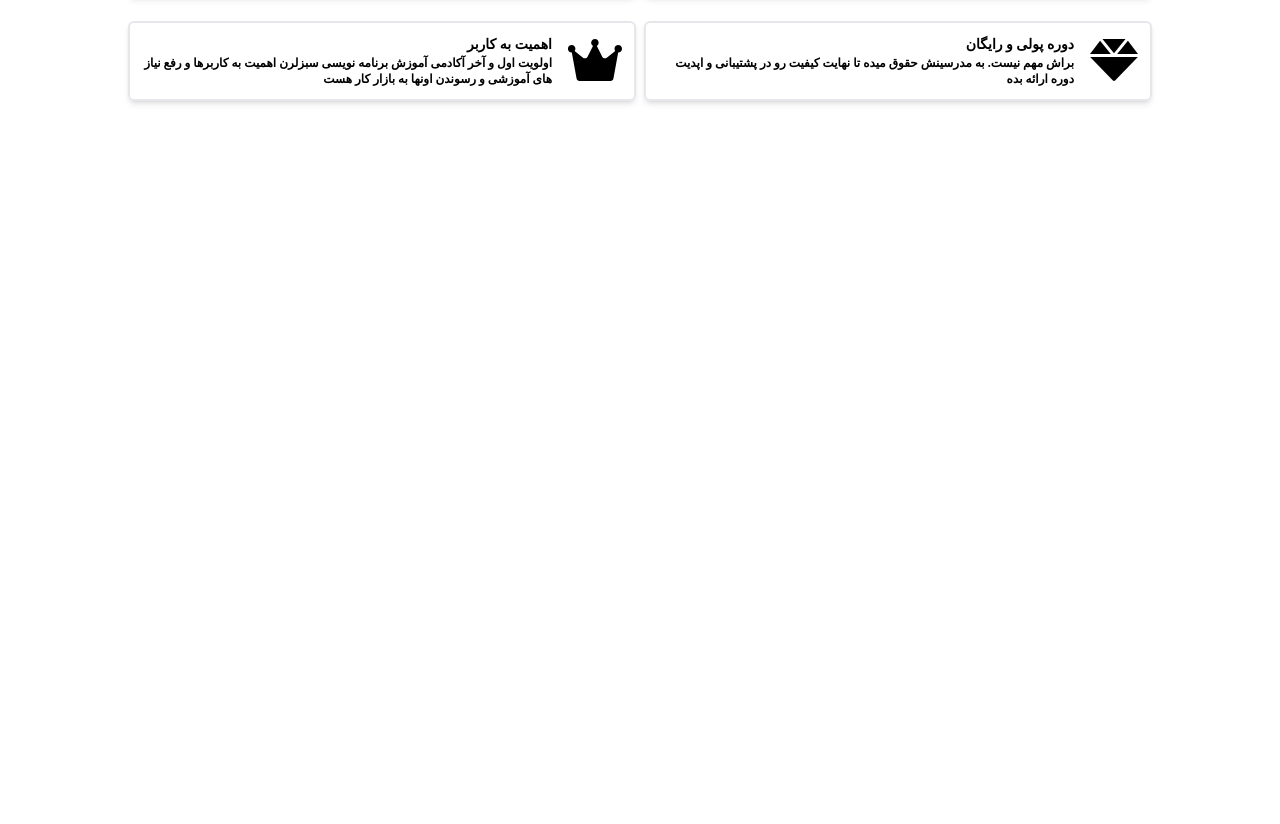
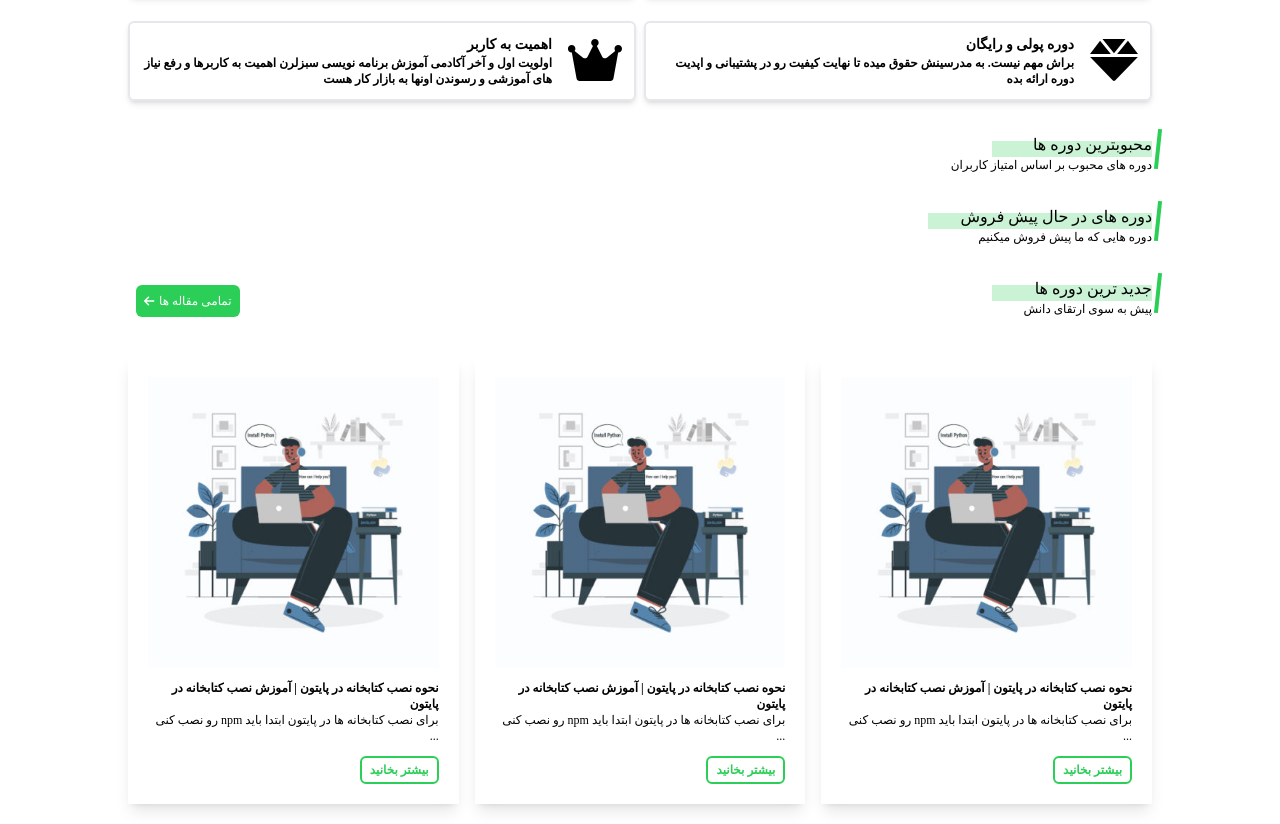
Before and after one commit to spdfalcon/p17, a React (Create React App) app in the folder p17/: page / in a window 1280 px wide. Shown: the part 1480-2304 px from the top of the page. Before the commit the page ends 1601 px from the top, so only its background shows below. Built offline with nearby package versions, Linux system fonts and the light colour scheme.

Commit message:
sabzlearn-LastArticles-ui1

```diff
--- /dev/null
+++ b/p17/src/Components/ArticleBox/ArticleBox.js
@@ -0,0 +1,20 @@
+import React from 'react'
+
+export default function ArticleBox({title , desc , cover}) {
+    return (
+        <div>
+            <div className='shadow-lg p-5 text-xs flex flex-col gap-3 hover:-translate-y-3 duration-300'>
+                <div className='up'>
+                    <img src={cover} alt="" />
+                </div>
+                <div className='mid'>
+                    <h3 className='font-bold'>{title}</h3>
+                    <h4>{desc}</h4>
+                </div>
+                <div className='btn'>
+                    <button className='border-2 border-primary-color px-2 py-1 rounded-md text-primary-color font-bold hover:text-white-color hover:bg-primary-color duration-300'>بیشتر بخانید</button>
+                </div>
+            </div>
+        </div>
+    )
+}
--- /dev/null
+++ b/p17/src/Components/LastArticles/LastArticles.js
@@ -0,0 +1,24 @@
+import React from 'react'
+import SectionHeader from '../SectionHeader/SectionHeader'
+import ArticleBox from '../ArticleBox/ArticleBox'
+
+export default function LastArticles() {
+    return (
+        <div>
+            <div className='py-5'>
+                <SectionHeader
+                    title={'جدید ترین دوره ها'}
+                    desc={'پیش به سوی ارتقای دانش'}
+                    btnTitle={'تمامی مقاله ها'}
+                    bgw={'w-40'}
+                ></SectionHeader>
+            </div>
+
+        <div className='grid grid-cols-3 px-32 gap-4 py-5'>
+            <ArticleBox title={'نحوه نصب کتابخانه در پایتون | آموزش نصب کتابخانه در پایتون'} desc={'برای نصب کتابخانه ها در پایتون ابتدا باید npm رو نصب کنی ...'} cover={'/images/blog/3.jpg'}></ArticleBox>
+            <ArticleBox title={'نحوه نصب کتابخانه در پایتون | آموزش نصب کتابخانه در پایتون'} desc={'برای نصب کتابخانه ها در پایتون ابتدا باید npm رو نصب کنی ...'} cover={'/images/blog/3.jpg'}></ArticleBox>
+            <ArticleBox title={'نحوه نصب کتابخانه در پایتون | آموزش نصب کتابخانه در پایتون'} desc={'برای نصب کتابخانه ها در پایتون ابتدا باید npm رو نصب کنی ...'} cover={'/images/blog/3.jpg'}></ArticleBox>
+        </div>
+        </div>
+    )
+}
--- /dev/null
+++ b/p17/src/Components/PopularCourses/PopularCourses.js
@@ -0,0 +1,16 @@
+import React from 'react'
+import SectionHeader from '../SectionHeader/SectionHeader'
+
+export default function PopularCourses() {
+    return (
+        <div>
+            <div className='py-5'>
+                <SectionHeader
+                    title={'محبوبترین دوره ها'}
+                    desc={'دوره های محبوب بر اساس امتیاز کاربران'}
+                    bgw={'w-40'}
+                ></SectionHeader>
+            </div>
+        </div>
+    )
+}
--- /dev/null
+++ b/p17/src/Components/PresellCourses/PresellCourses.js
@@ -0,0 +1,16 @@
+import React from 'react'
+import SectionHeader from '../SectionHeader/SectionHeader'
+
+export default function PresellCourses() {
+  return (
+    <div>
+      <div className='py-5'>
+      <SectionHeader
+        title={'دوره های در حال پیش فروش'}
+        desc={'دوره هایی که ما پیش فروش میکنیم'}
+        bgw={'w-56'}
+        ></SectionHeader>
+      </div>
+    </div>
+  )
+}
--- a/p17/src/pages/Index/Index.js
+++ b/p17/src/pages/Index/Index.js
@@ -2,6 +2,9 @@ import React from 'react'
 import Header from '../../Components/Header/Header'
 import LastCoourses from '../../Components/LastCoourses/LastCoourses'
 import AboutUs from '../../Components/AboutUs/AboutUs'
+import PopularCourses from '../../Components/PopularCourses/PopularCourses'
+import PresellCourses from '../../Components/PresellCourses/PresellCourses'
+import LastArticles from '../../Components/LastArticles/LastArticles'
 
 export default function Index() {
   return (
@@ -9,6 +12,15 @@ export default function Index() {
       <Header></Header>
       <LastCoourses></LastCoourses>
       <AboutUs></AboutUs>
+
+
+      <PopularCourses></PopularCourses>
+
+
+      <PresellCourses></PresellCourses>
+
+
+      <LastArticles></LastArticles>
     </div>
   )
 }
```
Also changed, not shown: p17/src/Components/ArticleBox/ArticleBox.css (added), p17/src/Components/LastArticles/LastArticles.CSS (added), p17/src/Components/PopularCourses/PopularCourses.css (added), p17/src/Components/PresellCourses/PresellCourses.css (added).
